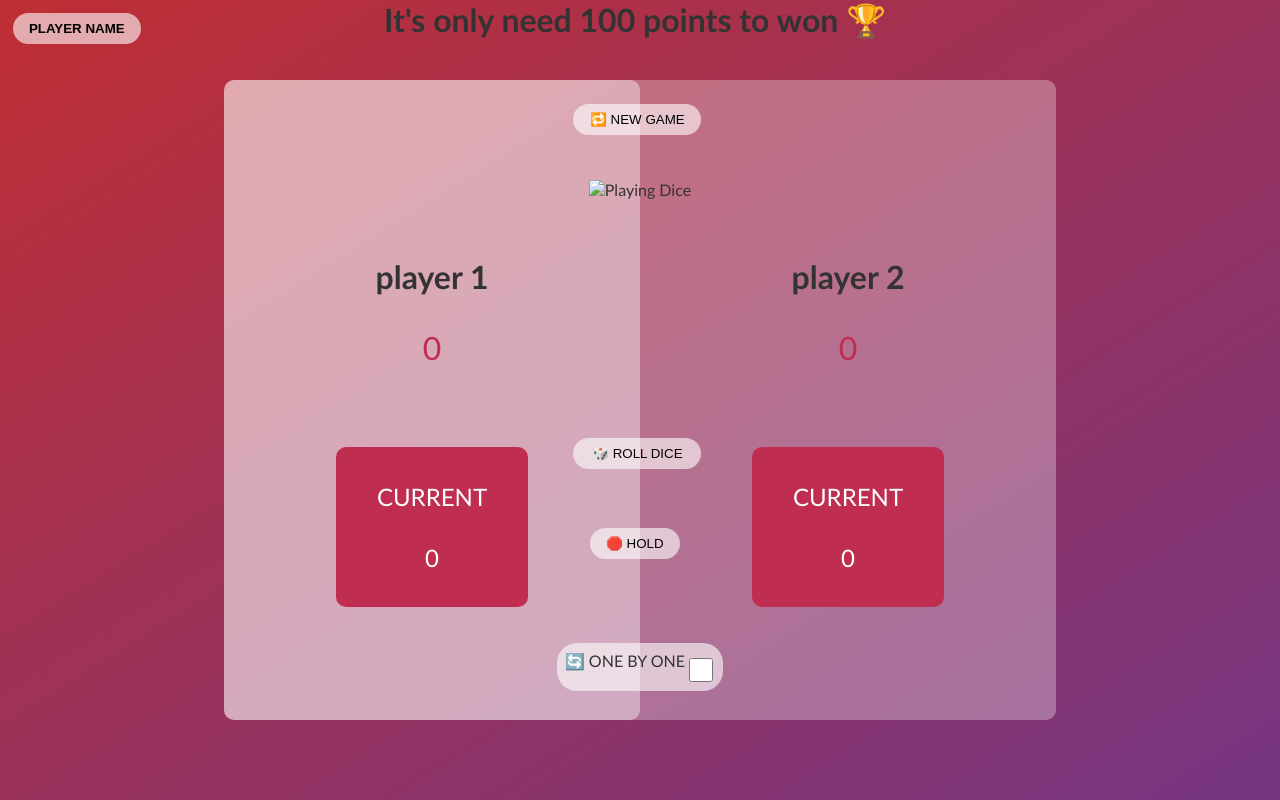
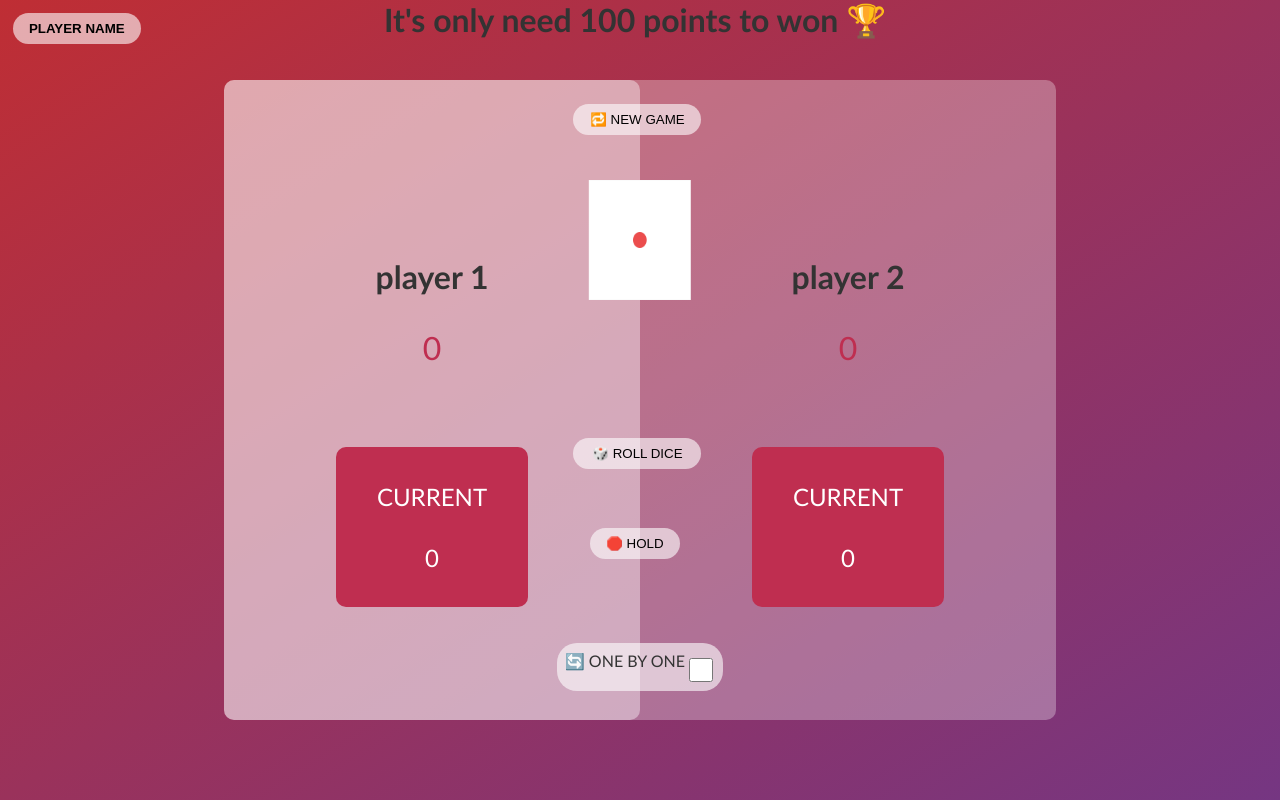
Before and after one commit to Subhashyogi/PigGame, a plain HTML site: page index.html in a window 1280 px wide. Drawn offline with Linux system fonts and the light colour scheme.

Commit message:
update script file

```diff
--- a/index.html
+++ b/index.html
@@ -25,7 +25,7 @@
                 <p class="current-score" id="current--2">0</p>
             </div>
         </section>
-        <img src="#" alt="Playing Dice">
+        <img class="img" src="dice-1.png" alt="Playing Dice">
         <button class="btn newGame">🔁 New Game</button>
         <button class="btn rollDice">🎲 Roll Dice</button>
         <button class="btn hold">🛑 Hold</button>
--- a/script.js
+++ b/script.js
@@ -16,6 +16,7 @@ const alterChance = document.querySelector('#alter-Chance');
 const send = document.querySelector('#start');
 const inpname = document.querySelector('.inpName');
 const inpbox = document.querySelector('.inpBox');
+const img = document.querySelector('.img');
 
 
 let activePlayer, currentScore, scorePlayer, playing;
@@ -58,6 +59,9 @@ rollDice.addEventListener("click", () => {
 
     // generate dice number
     let diceNumber = Math.trunc(Math.random() * 6) + 1;
+
+    // Display dice
+    img.src = `dice${diceNumber}.png`;
     // check dice number is 1
     if (diceNumber !== 1) {
       // add dice current score
```
Also changed, not shown: dice-1.png (added), dice-2.png (added), dice-3.png (added), dice-4.png (added), dice-5.png (added), dice-6.png (added).
